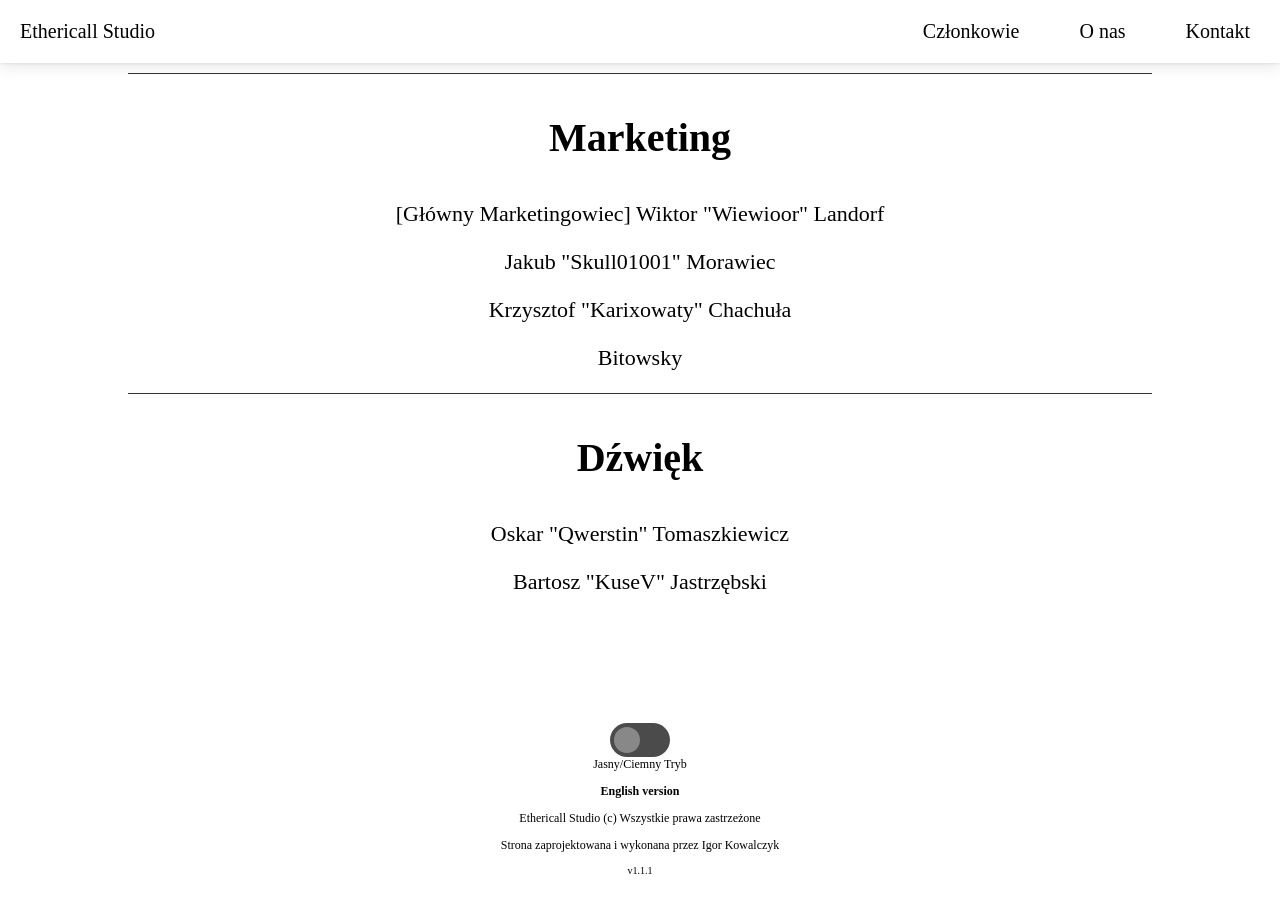
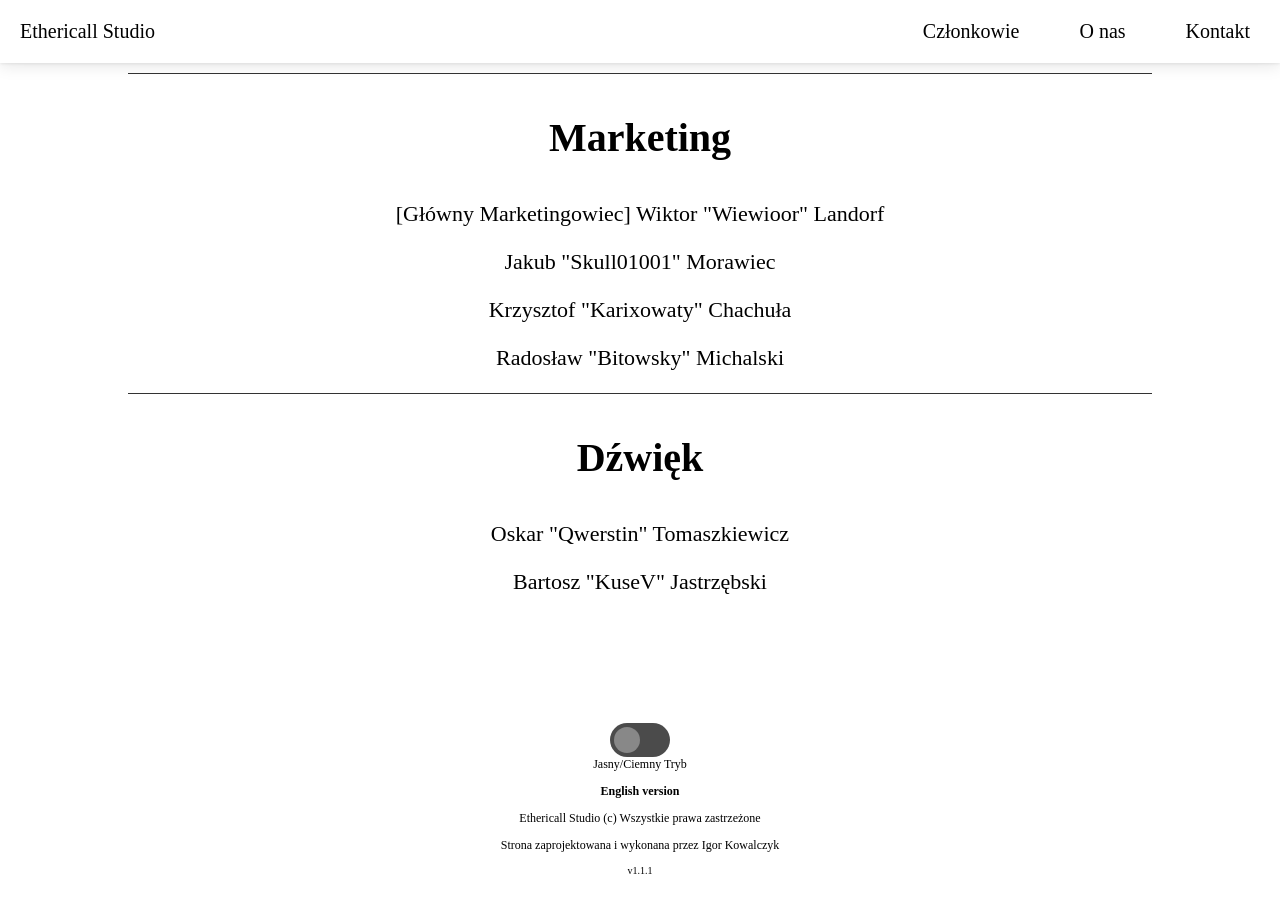
Before and after one commit to Ethericall-Studio/ethericall-studio.github.io, a Jekyll site: the page built from members-pl.md, in a window 1280 px wide and 900 px high, scrolled down 1566 px. Built offline with Jekyll 4.4.1, drawn with Linux system fonts in a browser that asks for light colours; some web fonts are replaced.

Commit message:
Update members-pl.md

```diff
--- a/members-pl.md
+++ b/members-pl.md
@@ -46,7 +46,7 @@ lang: "pl"
 <p id="m">[Główny Marketingowiec] Wiktor "Wiewioor" Landorf</p>
 <p id="m">Jakub "Skull01001" Morawiec</p>
 <p id="m">Krzysztof "Karixowaty" Chachuła</p>
-<p id="m">Bitowsky</p>
+<p id="m">Radosław "Bitowsky" Michalski</p>
 
 ---
 
```
